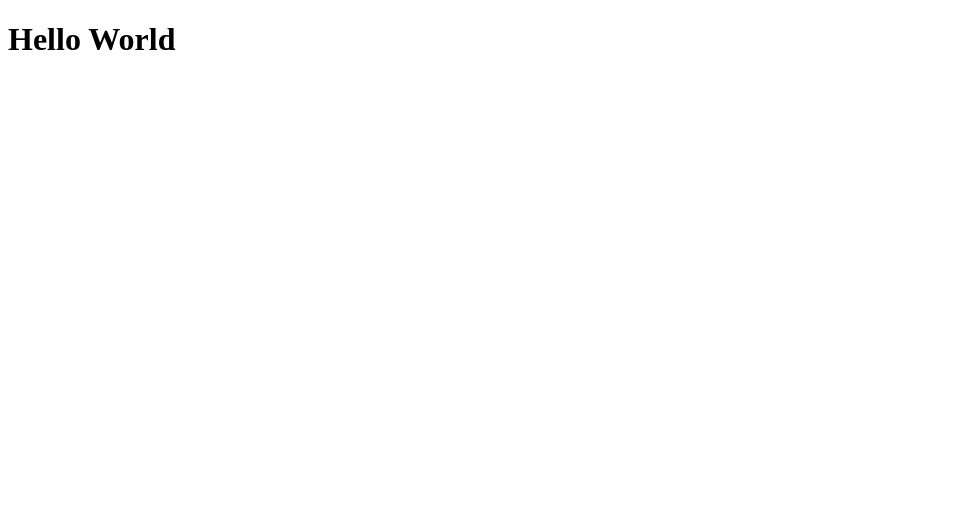
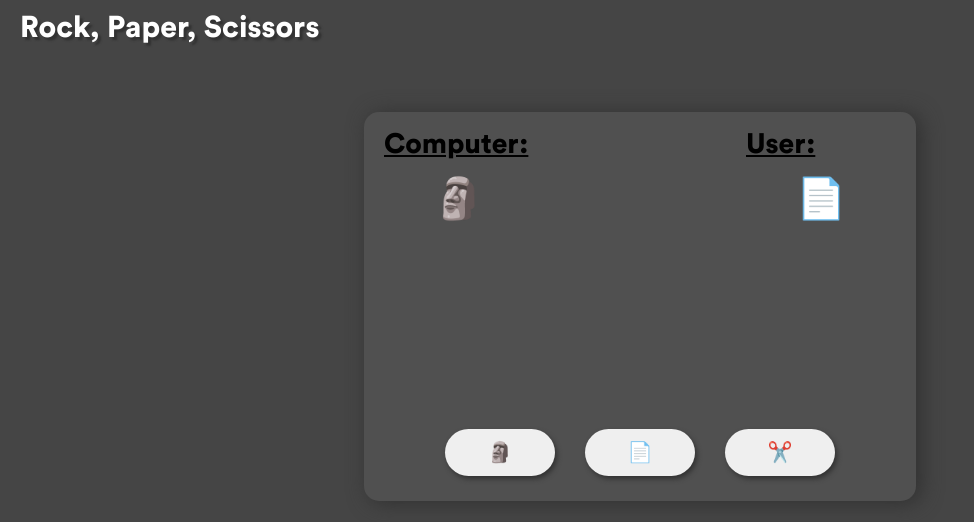
Before and after one commit to LeonAlbers/RockPaperScissorsWebsite, a plain HTML site: page index.html in a window 1280 px wide. Shown: the whole page, without its empty margins (0-974 px from the left). Drawn offline with Linux system fonts and the light colour scheme.

Commit message:
added basic structure, styling and functionality

```diff
--- a/index.html
+++ b/index.html
@@ -4,10 +4,29 @@
     <meta charset="UTF-8" />
     <meta name="viewport" content="width=device-width, initial-scale=1.0" />
     <title>Rock Paper Scissors!</title>
-    <script src="script.js"></script>
+    <script src="script.js" defer></script>
     <link rel="stylesheet" href="style.css" />
   </head>
   <body>
-    <h1>Hello World</h1>
+    <h1 class="title">Rock, Paper, Scissors</h1>
+    <div class="container">
+      <div class="background">
+        <div class="display">
+          <div id="computer-display">
+            <span>Computer:</span>
+            <p id="com-output">🗿</p>
+          </div>
+          <div id="user-display">
+            <span>User:</span>
+            <p id="user-output">📄</p>
+          </div>
+        </div>
+        <div class="controls">
+          <button class="btn" onclick="choose('rock')">🗿</button>
+          <button class="btn" onclick="choose('paper')">📄</button>
+          <button class="btn" onclick="choose('scissors')">✂️</button>
+        </div>
+      </div>
+    </div>
   </body>
 </html>
--- a/script.js
+++ b/script.js
@@ -0,0 +1,32 @@
+document.querySelectorAll("button").forEach((btn) => {
+  btn.addEventListener("keydown", (event) => {
+    if (event.key === "Enter" && !btn.classList.contains("btn-active")) {
+      //   console.log("Enter - down");
+      btn.classList.add("btn-active");
+    }
+  });
+  btn.addEventListener("keyup", (event) => {
+    if (event.key === "Enter") {
+      //   console.log("Enter - up");
+      btn.classList.remove("btn-active");
+    }
+  });
+});
+
+var user_choice;
+
+function choose(choice) {
+  switch (choice) {
+    case "rock":
+      user_choice = choice;
+      break;
+    case "paper":
+      user_choice = choice;
+      break;
+    case "scissors":
+      user_choice = choice;
+      break;
+    default:
+      break;
+  }
+}
--- a/style.css
+++ b/style.css
@@ -0,0 +1,124 @@
+@font-face {
+  font-family: circular-std;
+  src: url(../res/circular-std-2.ttf);
+}
+
+body {
+  background-color: rgb(69, 69, 69);
+  font-family: circular-std;
+  margin: 0;
+  padding: 0;
+}
+
+.title {
+  font-size: 30px;
+  margin-top: 10px;
+  margin-left: 20px;
+  margin-bottom: 0;
+  width: 30%;
+  height: 76px;
+  min-width: 200px;
+  text-align: left;
+  color: white;
+  text-shadow: 3px 3px 2px rgb(50, 50, 50);
+}
+
+.container {
+  display: flex;
+  align-items: center;
+  justify-content: center;
+  margin-top: 2%;
+  min-width: 600px;
+}
+
+.container .background {
+  background-color: rgb(80, 80, 80);
+  height: 70%;
+  width: 40%;
+  max-width: 40%;
+  min-width: 400px;
+  border-radius: 15px;
+  display: flex;
+  flex-direction: column;
+  align-items: center;
+  padding: 20px;
+  padding-top: 5px;
+  box-shadow: 5px 2px 20px 1px rgb(50, 50, 50);
+}
+
+.display {
+  margin-left: 10px;
+  margin-right: 10px;
+  display: flex;
+  flex-direction: row;
+  justify-content: space-between;
+  width: 100%;
+  font-size: 40px;
+}
+
+#computer-display {
+  width: 150px;
+}
+
+#user-display {
+  width: 150px;
+}
+
+.display span {
+  font-size: 28px;
+  text-decoration: underline;
+  margin: 0;
+  padding: 0;
+}
+
+.display p {
+  margin: 0;
+  margin-top: 10px;
+  text-align: center;
+}
+
+.controls {
+  margin-top: 200px;
+  display: flex;
+  gap: 20px;
+}
+
+.controls .btn {
+  width: 110px;
+  height: 47px;
+  font-size: 20px;
+  margin: 5px;
+  padding: 0;
+  border-radius: 9999px;
+  border: none;
+  box-shadow: 2px 3px 5px rgb(50, 50, 50);
+  transition-duration: 0.3s;
+}
+
+.controls .btn:hover,
+.btn:focus-visible {
+  margin: 0;
+  width: 120px;
+  height: 57px;
+  font-size: 25px;
+  transition-duration: 0.2s;
+  background-color: rgb(196, 196, 196);
+}
+
+.controls .btn:active {
+  background-color: rgb(129, 129, 129);
+  margin: 3px;
+  width: 114px;
+  height: 51px;
+  font-size: 23px;
+  transition-duration: 0.1s;
+}
+
+.btn:focus-visible.btn-active {
+  background-color: rgb(129, 129, 129);
+  margin: 3px;
+  width: 114px;
+  height: 51px;
+  font-size: 23px;
+  transition-duration: 0.1s;
+}
```
Also changed, not shown: res/circular-std-2.ttf (added).
